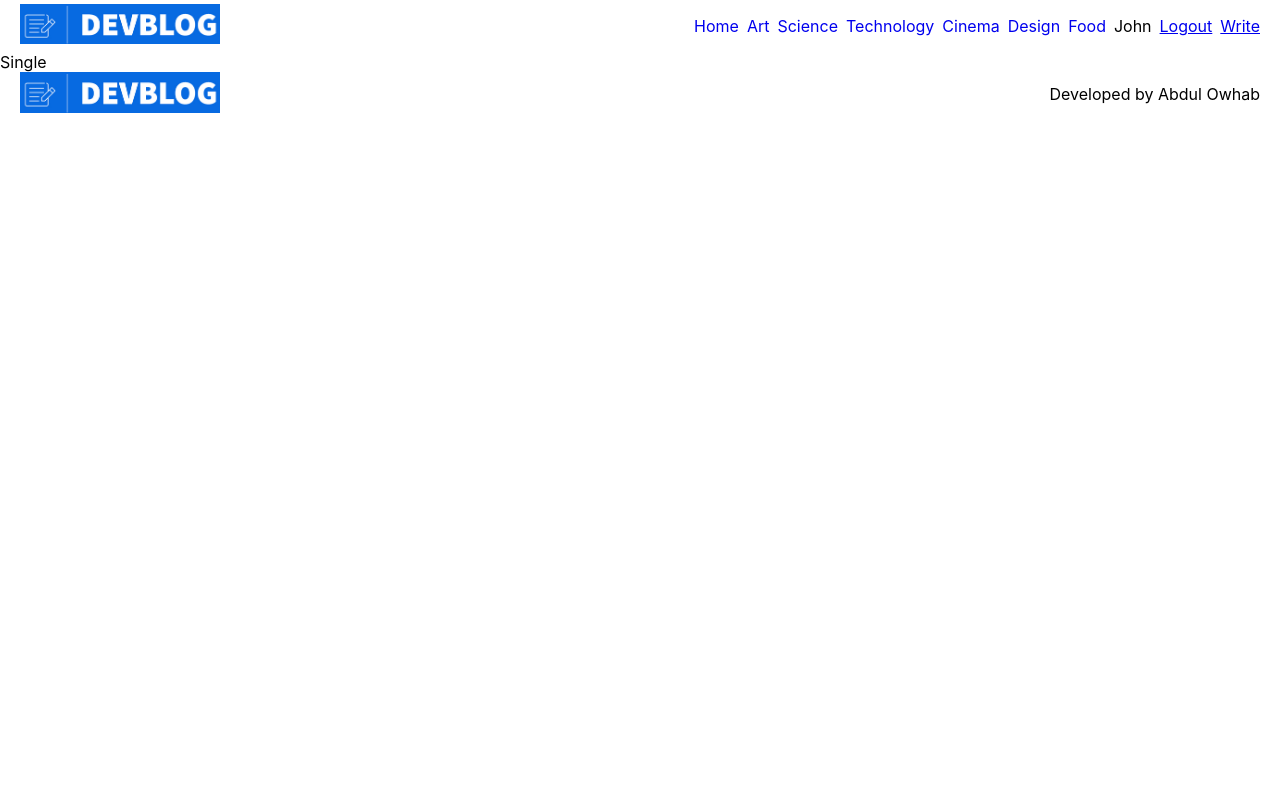
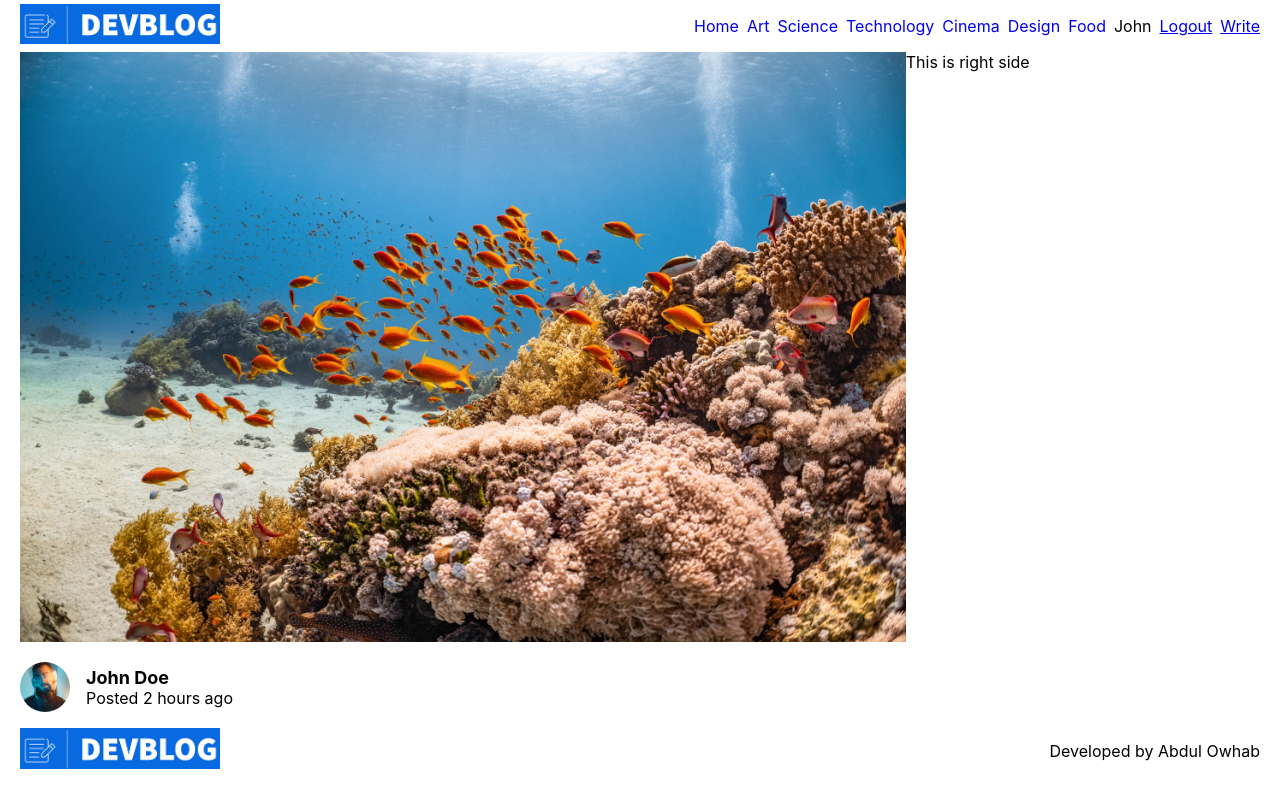
Before and after one commit to Owhab/dev-blog, a React (Create React App) app in the folder frontend/: page /post/34 in a window 1280 px wide. Built offline with nearby package versions, Linux system fonts and the light colour scheme.

Commit message:
working on blog details page

```diff
--- a/frontend/src/pages/Single.jsx
+++ b/frontend/src/pages/Single.jsx
@@ -1,7 +1,27 @@
 import React from "react";
+import SingleBlogImage from "./../assets/images/blog.avif";
+import UserProfile from "./../assets/images/profile.webp";
 
 const Single = () => {
-  return <div>Single</div>;
+  return (
+    <div className="single">
+      <div className="container">
+        <div className="post-details">
+          <div className="content">
+            <img src={SingleBlogImage} alt="News Details" />
+            <div className="user">
+              <img src={UserProfile} height={50} width={50} alt="" />
+              <div className="info">
+                <span>John Doe</span>
+                <p>Posted 2 hours ago</p>
+              </div>
+            </div>
+          </div>
+          <div className="menu">This is right side</div>
+        </div>
+      </div>
+    </div>
+  );
 };
 
 export default Single;
--- a/frontend/src/style.scss
+++ b/frontend/src/style.scss
@@ -48,7 +48,9 @@ $lightGreen: #b9e7e7;
       }
     }
   }
+  // Navbar Styles End
 
+  // Home Page Styles Start
   .home {
     margin-top: 5rem;
     .posts {
@@ -122,7 +124,50 @@ $lightGreen: #b9e7e7;
       }
     }
   }
-  // Navbar Styles End
+  // Home Page Styles End
+
+  // Post Details Page Styles Start
+  .single {
+    .post-details {
+      display: flex;
+      align-items: flex-start;
+      justify-content: space-between;
+      .content {
+        flex: 5;
+
+        img {
+          max-width: 100%;
+        }
+
+        .user {
+          display: flex;
+          align-items: center;
+          justify-content: flex-start;
+          gap: 1rem;
+          padding-block: 1rem;
+          img {
+            width: 50px;
+            height: 50px;
+            object-fit: cover;
+            border-radius: 50%;
+          }
+          .info {
+            span {
+              font-size: 18px;
+              font-weight: bold;
+            }
+          }
+        }
+      }
+      .menu {
+        flex: 2;
+        position: sticky;
+        top: 0;
+      }
+    }
+  }
+  // Post Details Page Styles End
+
   // Register and Login Page
   .auth {
     display: flex;
```
Also changed, not shown: frontend/src/assets/images/profile.webp (added).
